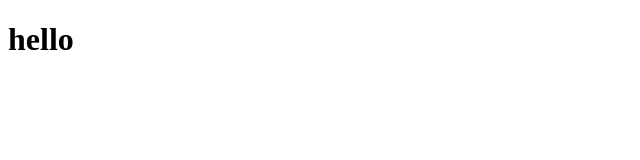
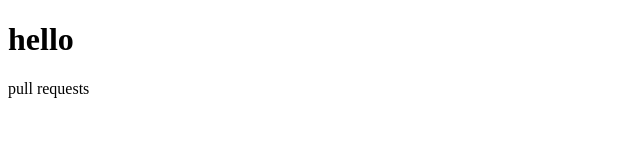
Before and after one commit to tizary/test, a plain HTML site: page index.html in a window 1280 px wide. Shown: the whole page, without its empty margins (0-640 px from the left). Drawn offline with Linux system fonts and the light colour scheme.

Commit message:
добавлен текст

```diff
--- a/index.html
+++ b/index.html
@@ -7,5 +7,6 @@
   </head>
   <body>
     <h1>hello</h1>
+    <p>pull requests</p>
   </body>
 </html>
```
